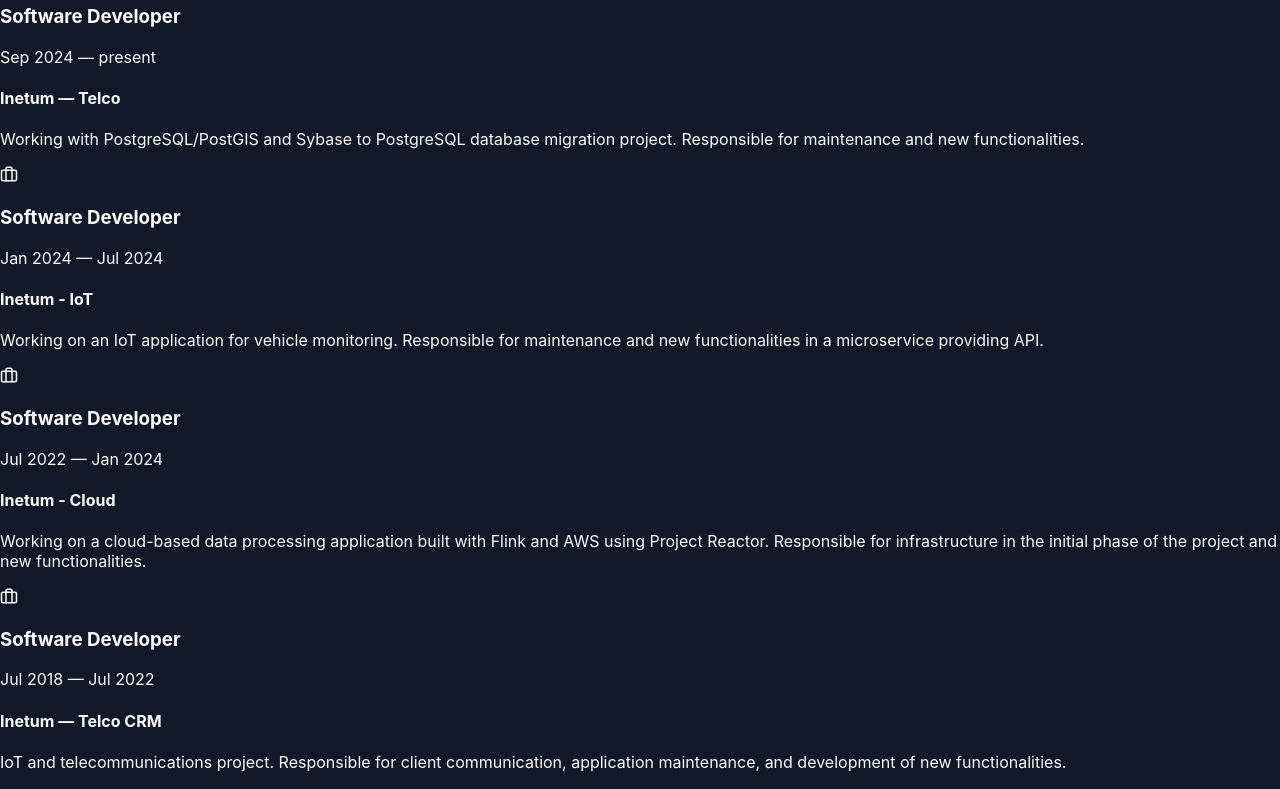
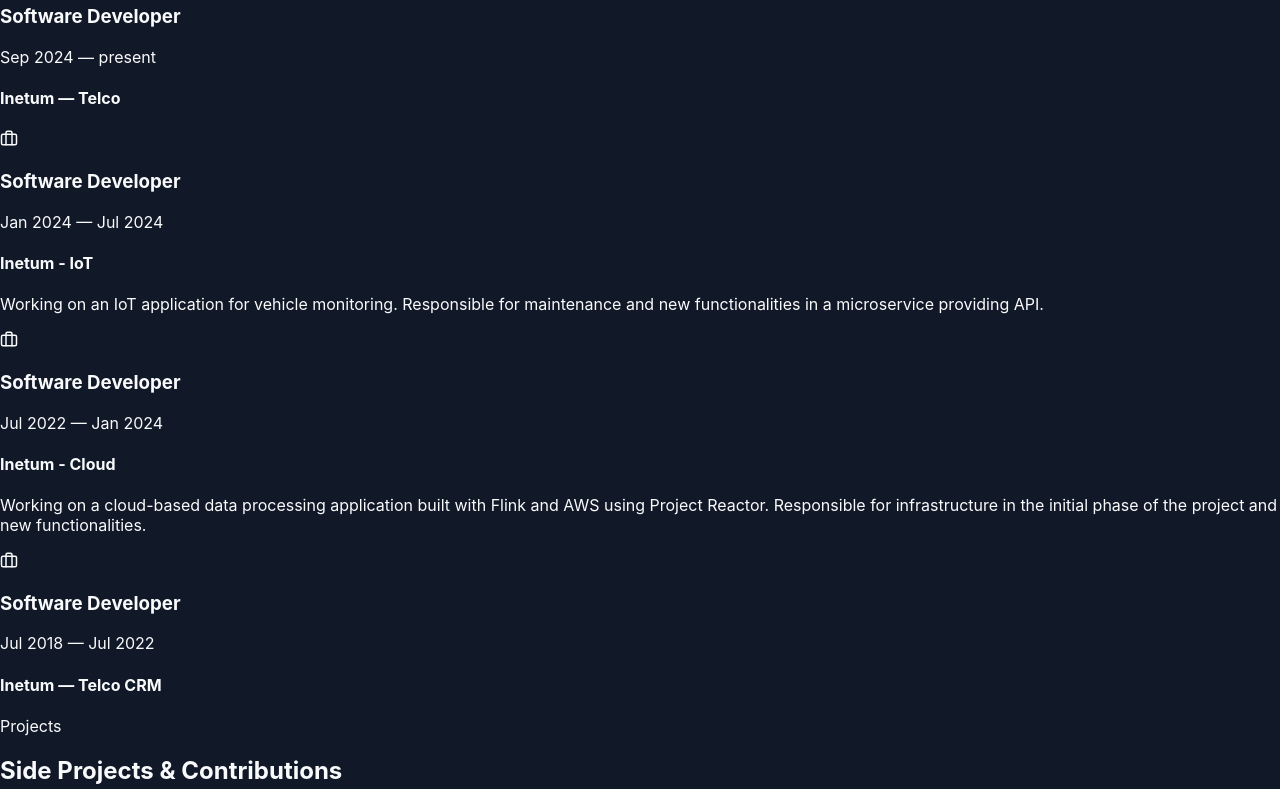
Before and after one commit to sebastianstrzalkowski/cv-website, a React (Create React App) app: page / in a window 1280 px wide. Shown: the part 2060-2849 px from the top of the page. Built offline with nearby package versions, Linux system fonts and the light colour scheme.

Commit message:
Fix ascii warnings.

```diff
--- a/src/data/developerData.js
+++ b/src/data/developerData.js
@@ -323,17 +323,17 @@
     const lang = i18next.language;
     const translations = {
       pl: {
-        "Inetum — Telco": "Praca z PostgreSQL/PostGIS oraz projekt migracji bazy danych z Sybase do PostgreSQL. Odpowiedzialność za utrzymanie i nowe funkcjonalności.",
+        "Inetum - Telco": "Praca z PostgreSQL/PostGIS oraz projekt migracji bazy danych z Sybase do PostgreSQL. Odpowiedzialność za utrzymanie i nowe funkcjonalności.",
         "Inetum - IoT": "Praca przy aplikacji IoT do monitorowania pojazdów. Odpowiedzialność za utrzymanie i nowe funkcjonalności w mikroserwisie udostępniającym API.",
         "Inetum - Cloud": "Praca nad aplikacją do przetwarzania danych w chmurze, zbudowaną z wykorzystaniem Flink i AWS z użyciem Project Reactor. Odpowiedzialność za infrastrukturę w początkowej fazie projektu oraz nowe funkcjonalności.",
-        "Inetum — Telco CRM": "Projekt IoT i telekomunikacyjny. Odpowiedzialność za komunikację z klientem, utrzymanie aplikacji i rozwój nowych funkcjonalności.",
+        "Inetum - Telco CRM": "Projekt IoT i telekomunikacyjny. Odpowiedzialność za komunikację z klientem, utrzymanie aplikacji i rozwój nowych funkcjonalności.",
         "Bored Founders Club": "Mentor blockchain w grupie deweloperów. Prowadzenie regularnych warsztatów technicznych z zakresu Solidity, Web3 i integracji z łańcuchami bloków. Wsparcie w rozwoju projektów blockchain i smart kontraktów dla członków klubu."
       },
       en: {
-        "Inetum — Telco": "Working with PostgreSQL/PostGIS and Sybase to PostgreSQL database migration project. Responsible for maintenance and new functionalities.",
+        "Inetum - Telco": "Working with PostgreSQL/PostGIS and Sybase to PostgreSQL database migration project. Responsible for maintenance and new functionalities.",
         "Inetum - IoT": "Working on an IoT application for vehicle monitoring. Responsible for maintenance and new functionalities in a microservice providing API.",
         "Inetum - Cloud": "Working on a cloud-based data processing application built with Flink and AWS using Project Reactor. Responsible for infrastructure in the initial phase of the project and new functionalities.",
-        "Inetum — Telco CRM": "IoT and telecommunications project. Responsible for client communication, application maintenance, and development of new functionalities.",
+        "Inetum - Telco CRM": "IoT and telecommunications project. Responsible for client communication, application maintenance, and development of new functionalities.",
         "Bored Founders Club": "Blockchain mentor in developers group. Conducted regular technical workshops on Solidity, Web3, and blockchain integration. Provided support in developing blockchain projects and smart contracts for club members."
       }
     };
```
